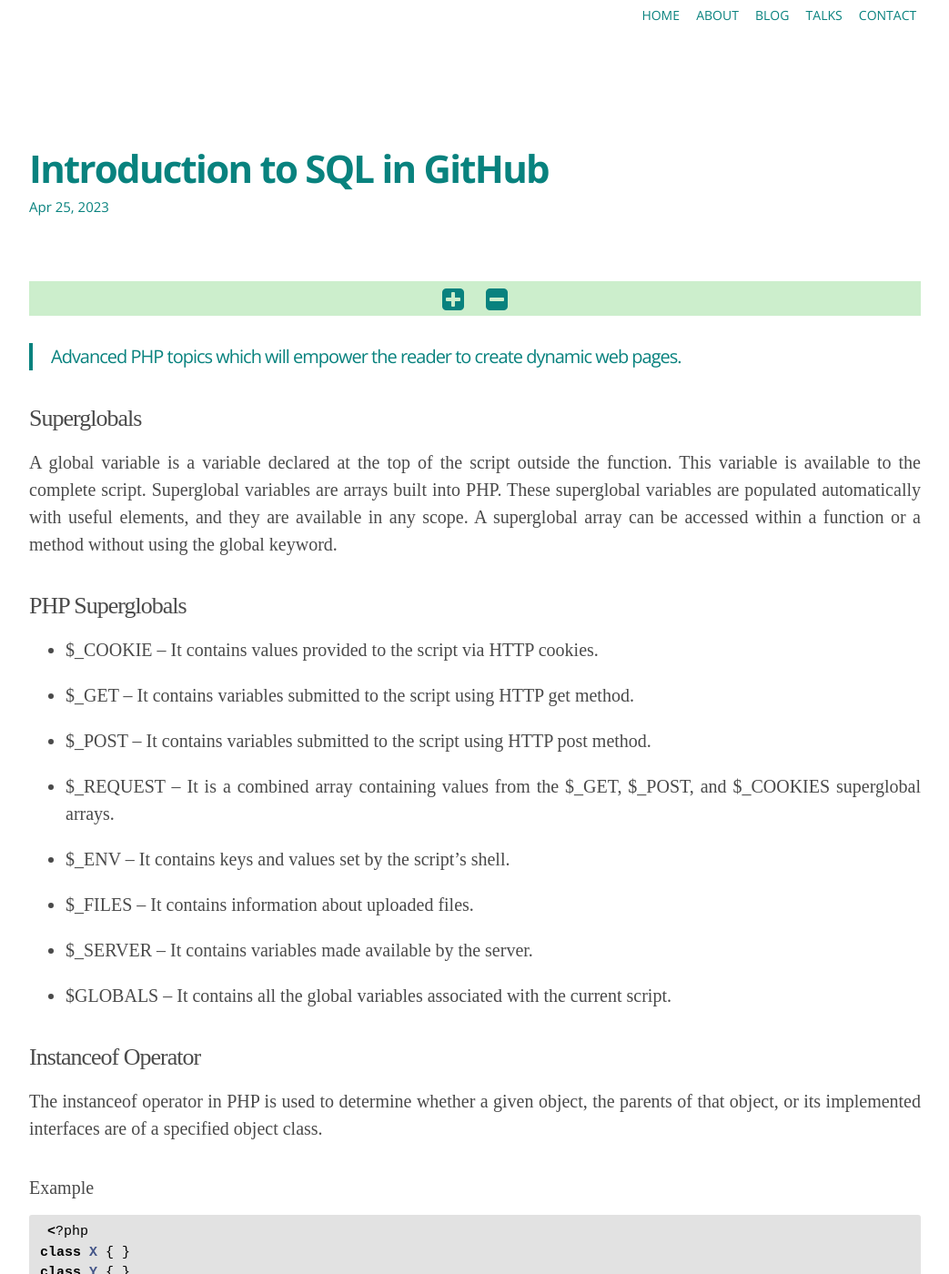
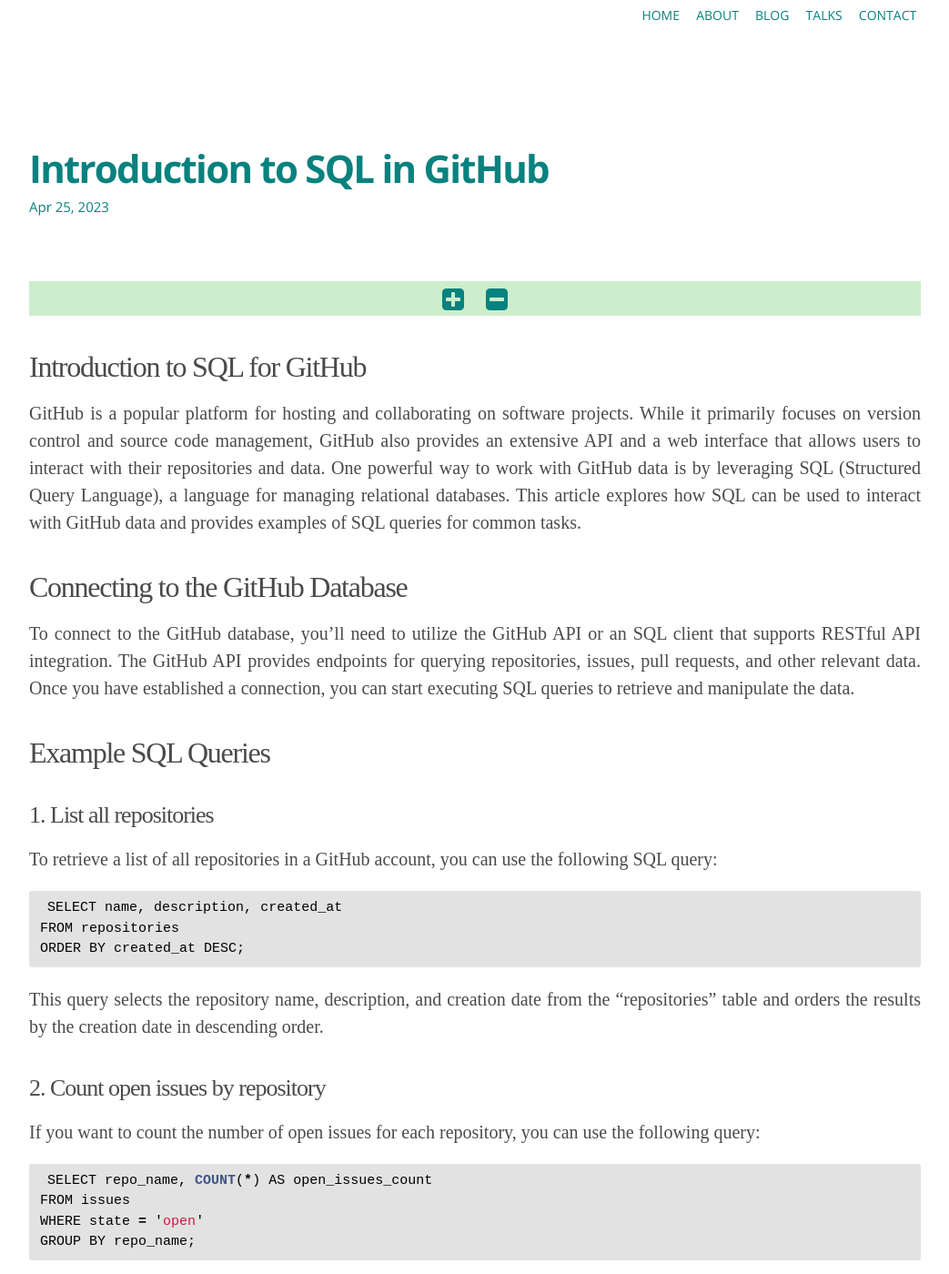
Before and after one commit to ashrafwani/ashrafwani.github.io, a Jekyll site: the page built from _posts/25-04-23-sql-in-github.markdown, in a window 1280 px wide and 1400 px high. Shown: the whole window at 91% size, without its empty margins (118-1161 px from the left). Built offline with Jekyll 4.4.1, drawn with Linux system fonts in a browser that asks for light colours; nearby versions of some CDN libraries; some web fonts are replaced; a script that is not in the unit is left out; comment, search, counter and statistics services are not loaded; some of the changed text lies outside the part shown.

Commit message:
Update 25-04-23-sql-in-github.markdown

````diff
--- a/_posts/25-04-23-sql-in-github.markdown
+++ b/_posts/25-04-23-sql-in-github.markdown
@@ -6,138 +6,7 @@
 permalink: blog/sql-in-github
 ---
 
-> Advanced PHP topics which will empower the reader to create dynamic web pages.
-
-<h3>Superglobals</h3>
-
-A global variable is a variable declared at the top of the script outside the function. This variable is available to the complete script. Superglobal variables are arrays built into PHP. These superglobal variables are populated automatically with useful elements, and they are available in any scope. A superglobal array can be accessed within a function or a method without using the global keyword.
-
-<h3>PHP Superglobals</h3>
-
-* $_COOKIE – It contains values provided to the script via HTTP cookies.
-* $_GET – It contains variables submitted to the script using HTTP get method.
-* $_POST – It contains variables submitted to the script using HTTP post method.
-* $_REQUEST – It is a combined array containing values from the $_GET, $_POST, and $_COOKIES superglobal arrays.
-* $_ENV – It contains keys and values set by the script’s shell.
-* $_FILES – It contains information about uploaded files.
-* $_SERVER – It contains variables made available by the server.
-* $GLOBALS – It contains all the global variables associated with the current script.
-
-<h3>Instanceof Operator</h3>
-
-The instanceof operator in PHP is used to determine whether a given object, the parents of that object, or its implemented interfaces are of a specified object class.
-
-<h5>Example</h5>
-
-```javascript
-<?php
-class X { }
-class Y { }
-$thing = new X;
-if ($thing instanceof X) {
-echo 'X';
-}
-if ($thing instanceof Y) {
-echo 'Y';
-}
-?>
-```
-
-<h3>Declare</h3>
-
-The declare statement is used to set execution directives for a block of code. The syntax of the declare statement is similar to the syntax of other flow control statements.
-
-<h5>Syntax</h5>
-
-```
-declare (directive)
-statement
-```
-
-The directive section allows the behavior of the declare block to be set. In this only one directive is recognized, which is the ticks directive.
-
-The statement part of the declare block will be executed according to the directives set in the directive block.
-
-<h5>Example</h5>
-
-```javascript
-<?php
-// how to use declare:
-// the first way:
-declare(ticks=1) {
-// entire script here
-}
-// the second way:
-declare(ticks=1);
-// entire script here
-?>
-```
-
-<h3>Require</h3>
-
-The require() statement includes and evaluates a specific file. The require() and include() statements are similar in every way except how they handle errors. When there is an error the include() statement produces a warning but the require() statement results in a fatal error. The require statement is used when you want a missing file to halt the processing of the page. In this case, if include() is used even then the script will keep on running regardless of the missing file.
-
-<h5>Example</h5>
-
-```javascript
-<?php
-require 'welcome.php';
-require $welcomefile;
-require ('welcomefile.txt');
-?>
-```
-
-<h3>Include</h3>
-
-The include() statement includes and evaluates a specified file. The include() statement works in the same way as the require() statement. The basic difference between them is that when an error occurs the include() statement gives a warning whereas the require() statement gives a fatal error.
-
-<h5>Example</h5>
-
-```javascript
-fruit.php
-<?php
-$color = 'red';
-$fruit = 'apple';
-?>
-test.php
-<?php
-echo "A $color $fruit"; // A
-include 'vars.php';
-echo "A $color $fruit"; // A red apple
-?>
-```
-
-<h3>Variable Functions</h3>
-
-There is a concept of variable functions in PHP. The concept of variable function is that if a variable name has parentheses appended to it, then PHP will look for the function with the same name as the variable and will try to execute it. This can be used to implement callbacks and function tables.
-
-<h5>Example</h5>
-
-```javascript
-<?php
-function fun() {
-echo "In fun()<br />\n";
-}
-function abc
-($arg = '')
-{
-echo "In abc(); argument was '$arg'.<br />\n";
-}
-// This is a wrapper function around echo
-function echoit($string)
-{
-echo $string;
-}
-$func = 'fun';
-$func(); // This calls fun()
-$func = 'abc';
-$func('test'); // This calls abc()
-$func = 'echoit';
-$func('test'); // This calls echoit()
-?>
-```
-
-# SQL for GitHub
+## Introduction to SQL for GitHub
 
 GitHub is a popular platform for hosting and collaborating on software projects. While it primarily focuses on version control and source code management, GitHub also provides an extensive API and a web interface that allows users to interact with their repositories and data. One powerful way to work with GitHub data is by leveraging SQL (Structured Query Language), a language for managing relational databases. This article explores how SQL can be used to interact with GitHub data and provides examples of SQL queries for common tasks.
 
@@ -151,7 +20,7 @@
 
 To retrieve a list of all repositories in a GitHub account, you can use the following SQL query:
 
-```sql
+```javascript
 SELECT name, description, created_at
 FROM repositories
 ORDER BY created_at DESC;
@@ -163,7 +32,7 @@
 
 If you want to count the number of open issues for each repository, you can use the following query:
 
-```sql
+```javascript
 SELECT repo_name, COUNT(*) AS open_issues_count
 FROM issues
 WHERE state = 'open'
@@ -176,7 +45,7 @@
 
 To identify the top contributors to a repository based on the number of commits, you can execute the following query:
 
-```sql
+```javascript
 SELECT author_name, COUNT(*) AS commit_count
 FROM commits
 WHERE repo_name = 'your_repository'
````
